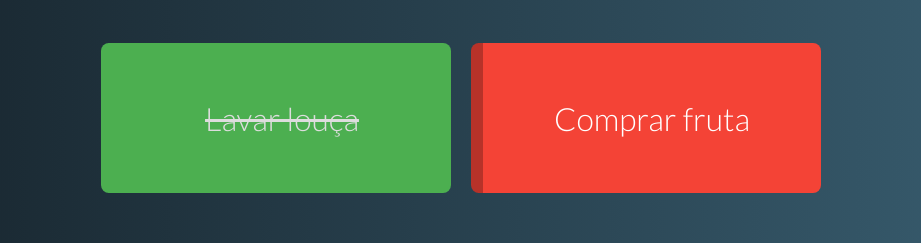
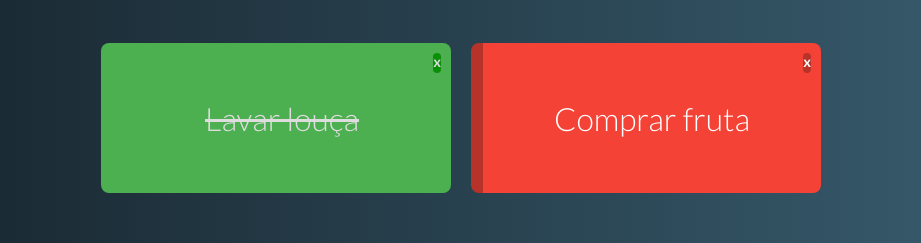
Before and after one commit to lucasbf1992/Curso-Vue.js-2-Completo, a Vue app in the folder projeto-tarefas/: page / in a window 1280 px wide. Shown: the part 398-641 px from the top of the page, without its empty margins (179-1100 px from the left). Built offline with nearby package versions, Linux system fonts and the light colour scheme.

Commit message:
Deletando e Alterando situação da task

```diff
--- a/projeto-tarefas/src/App.vue
+++ b/projeto-tarefas/src/App.vue
@@ -2,7 +2,7 @@
 	<div id="app">
 		<h1>Tarefas</h1>
 		<NewTask @taskAdded="addTask"></NewTask>
-		<TaskGrid :tasks="tasks"></TaskGrid>
+		<TaskGrid :tasks="tasks" @taskDeleted="deleteTask" @taskStateChanged="toggleTaskState"></TaskGrid>
 	</div>
 </template>
 
@@ -35,6 +35,12 @@ export default {
 					pending: task.pending || true
 				});
 			}
+		},
+		deleteTask(i) {
+			this.tasks.splice(i,1)
+		},
+		toggleTaskState(i) {
+			this.tasks[i].pending = ! this.tasks[i].pending
 		}
 	},
 }
--- a/projeto-tarefas/src/components/Task.vue
+++ b/projeto-tarefas/src/components/Task.vue
@@ -1,5 +1,8 @@
 <template>
-    <div class="task" :class="stateClass">
+    <div
+        @click="$emit('taskStateChanged', task)"
+        class="task" :class="stateClass">
+        <span class="close" @click="$emit('taskDeleted', task)">x</span>
         <p>
             {{ task.name }}
         </p>
@@ -27,7 +30,10 @@ export default {
 
 <style scoped>
 
+
+
 .task {
+    position: relative;
     box-sizing: border-box;
     width: 350px;
     height: 150px;
@@ -52,4 +58,25 @@ export default {
     text-decoration: line-through;
 }
 
+.pending .close {
+    background-color: #b73229;
+}
+
+.done .close {
+    background-color: #0a8f08;
+}
+
+.close {
+    position: absolute;
+    right: 10px;
+    top: 10px;
+    font-size: 0.9rem;
+    font-weight: 600;
+    height: 20px;
+    widows: 20px;
+    border-radius: 10px;
+    display: flex;
+    justify-content: center;
+}
+
 </style>
--- a/projeto-tarefas/src/components/TaskGrid.vue
+++ b/projeto-tarefas/src/components/TaskGrid.vue
@@ -1,7 +1,9 @@
 <template>
     <div class="tasks-grid">
         <template v-if="tasks.length">
-            <Task v-for="task in tasks" :key="task.name"
+            <Task v-for="(task, i) in tasks" :key="task.name"
+                @taskDeleted="$emit('taskDeleted', i)"
+                @taskStateChanged="$emit('taskStateChanged', i)"
                 :task="task"></Task>
         </template>
         <p v-else class="no-task">Sua vida está em dia!</p>
```
